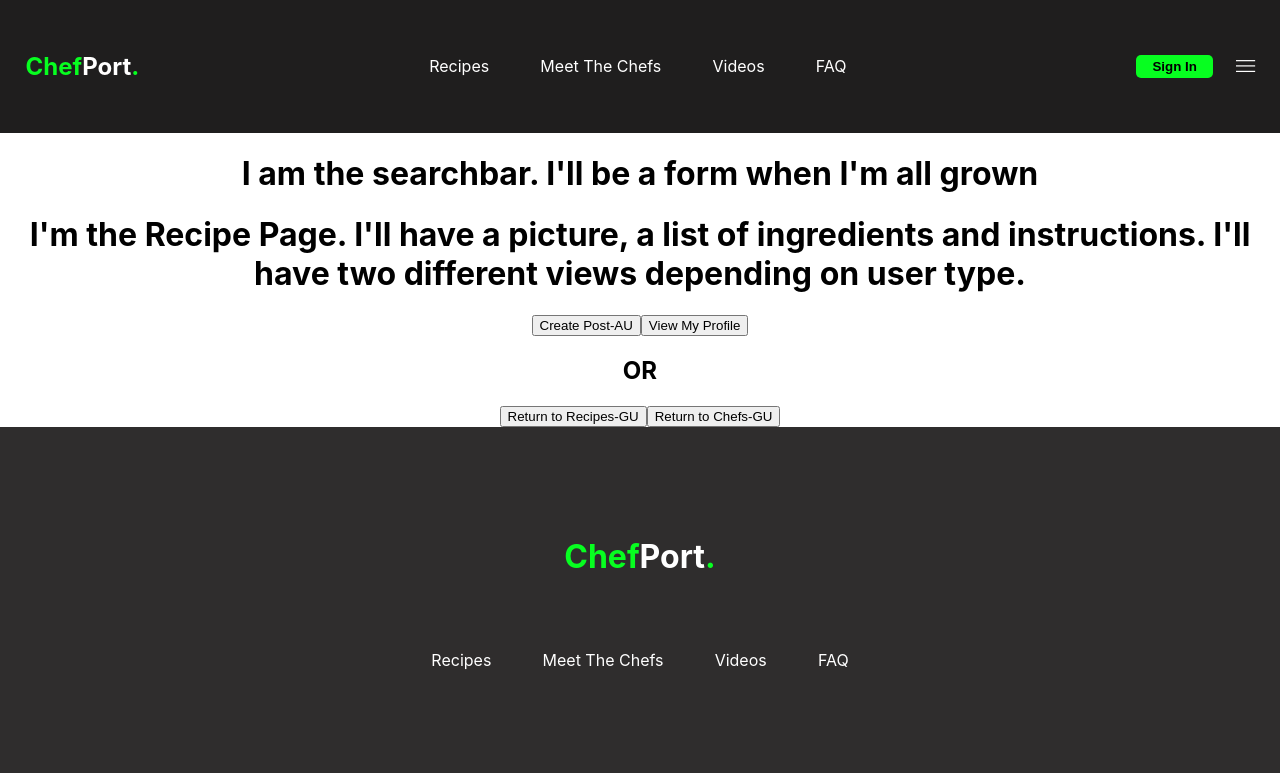
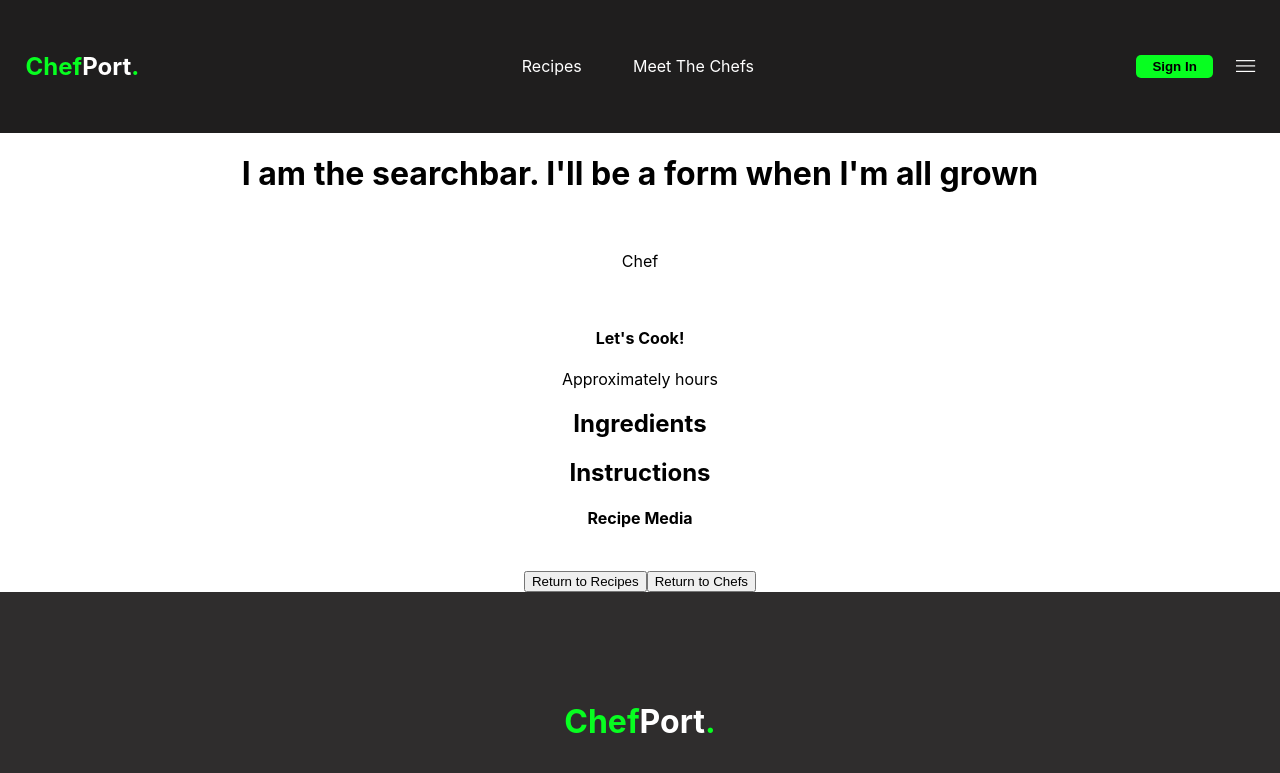
Before and after one commit to stackBlock/Chef-Portfolio-8-React-App, a React (Create React App) app in the folder chef-portfolio-app/: page /recipe/1 in a window 1280 px wide. Shown: the top 773 px of the page. Built offline with nearby package versions, Linux system fonts and the light colour scheme.

Commit message:
edits to CreatePost and createdthe RecipePage component and edits to NavBar

```diff
--- a/chef-portfolio-app/src/components/Chefs.js
+++ b/chef-portfolio-app/src/components/Chefs.js
@@ -6,7 +6,8 @@ import ChefCard from "../components/ChefCard";
 const Chefs = props => {
   return (
     <div>
-      {props.chefs.map(chef => (
+      <h1>I'll have a list of all the chefs one day</h1>
+      {/* {props.chefs.map(chef => (
         <ChefCard
           key={chef.id}
           img={chef.img}
@@ -14,7 +15,7 @@ const Chefs = props => {
           location={chef.location}
           mission={chef.mission}
         />
-      ))}
+      ))} */}
     </div>
   );
 };
@@ -25,5 +26,5 @@ const mapStateToProps = state => {
     error: state.error
   };
 };
-console.log(chefs);
+// console.log(chefs);
 export default connect(mapStateToProps, {})(Chefs);
--- a/chef-portfolio-app/src/components/CreatePost.js
+++ b/chef-portfolio-app/src/components/CreatePost.js
@@ -5,7 +5,7 @@
 import React from "react";
 import Page from "../pages/Page";
 import { connect } from "react-redux";
-import { postNewRecipe, postNewChefProfile } from "../actions/index";
+import { postNewRecipe } from "../actions/index";
 import { Formik, Form, Field } from "formik";
 import * as Yup from "yup";
 
@@ -36,6 +36,7 @@ function CreatePost(props) {
           onSubmit={(values, tools) => {
             tools.resetForm();
             props.postNewRecipe(values);
+            props.history.push(`/recipe/${props.match.params.id}`);
             // axios
             //   .post("https://reqres.in/api/users", values)
             //   .then(res => {
--- /dev/null
+++ b/chef-portfolio-app/src/components/RPAuthButtons.js
@@ -0,0 +1,12 @@
+import React from "react";
+
+function RPAuthButtons() {
+  return (
+    <div>
+      <button>Create Post</button>
+      <button>My Profile</button>
+    </div>
+  );
+}
+
+export default RPAuthButtons;
--- /dev/null
+++ b/chef-portfolio-app/src/components/RPUnauthButtons.js
@@ -0,0 +1,12 @@
+import React from "react";
+
+function RPUnauthButtons() {
+  return (
+    <div>
+      <button>Return to Recipes</button>
+      <button>Return to Chefs</button>
+    </div>
+  );
+}
+
+export default RPUnauthButtons;
--- a/chef-portfolio-app/src/components/RecipeCard.js
+++ b/chef-portfolio-app/src/components/RecipeCard.js
@@ -5,9 +5,13 @@
 import React from "react";
 
 function RecipeCard(props) {
+  const routeToRecipePage = () => {
+    props.history.push(`/recipe/${props.match.params.id}`);
+  };
+
   return (
-    <div>
-      <h2>{props.name}</h2>
+    <div onClick={routeToRecipePage}>
+      <h2>{props.title}</h2>
       <h3>{props.species}</h3>
       {/* <h3>{props.ingredients}</h3>
       <h3>{props.instructions}</h3> */}
--- a/chef-portfolio-app/src/components/Recipes.js
+++ b/chef-portfolio-app/src/components/Recipes.js
@@ -14,7 +14,7 @@ function Recipes(props) {
       {props.recipes.map(recipe => (
         <RecipeCard
           key={recipe.id}
-          name={recipe.name}
+          title={recipe.name}
           species={recipe.species}
         />
       ))}
--- a/chef-portfolio-app/src/components/SignUp.js
+++ b/chef-portfolio-app/src/components/SignUp.js
@@ -12,10 +12,10 @@ const userSchema = Yup.object().shape({
     .min(2),
   password: Yup.string()
     .required()
-    .min(3),
-  password: Yup.string()
-    .required()
     .min(3)
+  // password: Yup.string()
+  //   .required()
+  //   .min(3)
 });
 
 const SignUp = props => {
@@ -31,7 +31,7 @@ const SignUp = props => {
         }}
         onSubmit={(values, tools) => {
           tools.resetForm();
-          postNewChefProfile(values);
+          props.postNewChefProfile(values);
         }}
         validationSchema={userSchema}
         render={props => {
--- a/chef-portfolio-app/src/pages/MeetChefs.js
+++ b/chef-portfolio-app/src/pages/MeetChefs.js
@@ -3,6 +3,7 @@
 
 import React from "react";
 import Page from "../pages/Page";
+import Chefs from "../components/Chefs";
 
 function MeetChefs(props) {
   const routeToGuestHomepage = () => {
@@ -12,7 +13,7 @@ function MeetChefs(props) {
   return (
     <>
       <Page>
-        <h1>I'll be a page of Chef profile cards when I'm all grown</h1>
+        <Chefs />
         <button onClick={routeToGuestHomepage}>Back to Recipes</button>
       </Page>
     </>
--- a/chef-portfolio-app/src/pages/RecipePage.js
+++ b/chef-portfolio-app/src/pages/RecipePage.js
@@ -5,36 +5,50 @@
 
 import React from "react";
 import Page from "../pages/Page";
+import RPAuthButtons from "../components/RPAuthButtons";
+import RPUnauthButtons from "../components/RPUnauthButtons";
 
 function RecipePage(props) {
-  const routeToCreatePost = () => {
-    props.history.push("/create-post");
-  };
-
-  const routeToGuestHomepage = () => {
-    props.history.push("/");
-  };
-
-  const routeToMeetChefs = () => {
-    props.history.push("/meet-the-chefs");
-  };
-
-  const routeToChefProfile = () => {
-    props.history.push("/chef-profile/:id");
-  };
+  const token = localStorage.getItem("token");
 
   return (
     <>
       <Page>
-        <h1>
-          I'm the Recipe Page. I'll have a picture, a list of ingredients and
-          instructions. I'll have two different views depending on user type.
-        </h1>
-        <button onClick={routeToCreatePost}>Create Post-AU</button>
-        <button onClick={routeToChefProfile}>View My Profile</button>
-        <h2>OR</h2>
-        <button onClick={routeToGuestHomepage}>Return to Recipes-GU</button>
-        <button onClick={routeToMeetChefs}>Return to Chefs-GU</button>
+        <h2>{props.title}</h2>
+        <div>
+          <img>{props.authorImg}</img>
+          <p>Chef {props.authorName}</p>
+        </div>
+        <img>{props.img}</img>
+        <div>
+          <h4>Let's Cook!</h4>
+          <p>Approximately {props.time} hours</p>
+        </div>
+        <div>
+          <div>
+            <h2>Ingredients</h2>
+            <p>{props.ingredients}</p>
+          </div>
+          <div>
+            <h2>Instructions</h2>
+            <p>{props.instructions}</p>
+          </div>
+        </div>
+        <div>
+          <h4>Recipe Media</h4>
+          <div>
+            <img />
+            <img />
+            <img />
+            <img />
+            <img />
+            <img />
+            <img />
+            <img />
+          </div>
+        </div>
+
+        <div>{token ? <RPAuthButtons /> : <RPUnauthButtons />}</div>
       </Page>
     </>
   );
--- a/chef-portfolio-app/src/universal/NavBar.js
+++ b/chef-portfolio-app/src/universal/NavBar.js
@@ -17,9 +17,9 @@ function NavBar() {
 
       <div className="navItems">
         <Link to="/">Recipes</Link>
-        <Link to="/">Meet The Chefs</Link>
-        <Link to="/">Videos</Link>
-        <Link to="/">FAQ</Link>
+        <Link to="/meet-the-chefs">Meet The Chefs</Link>
+        {/* <Link to="/">Videos</Link>
+        <Link to="/">FAQ</Link> */}
       </div>
 
       <div className="buttonContainer">
```
